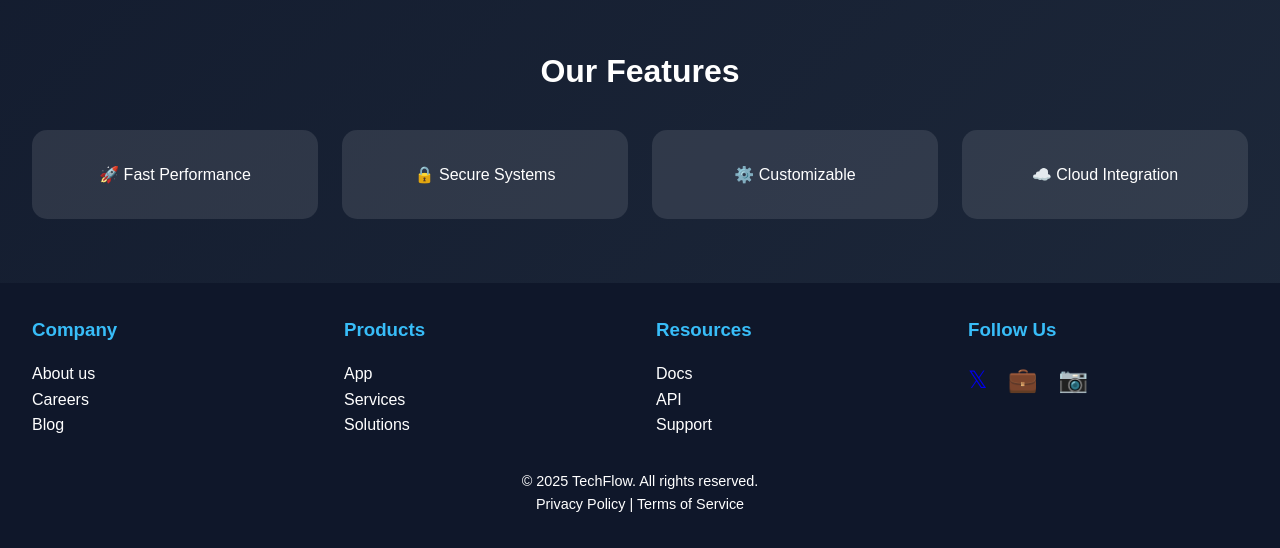
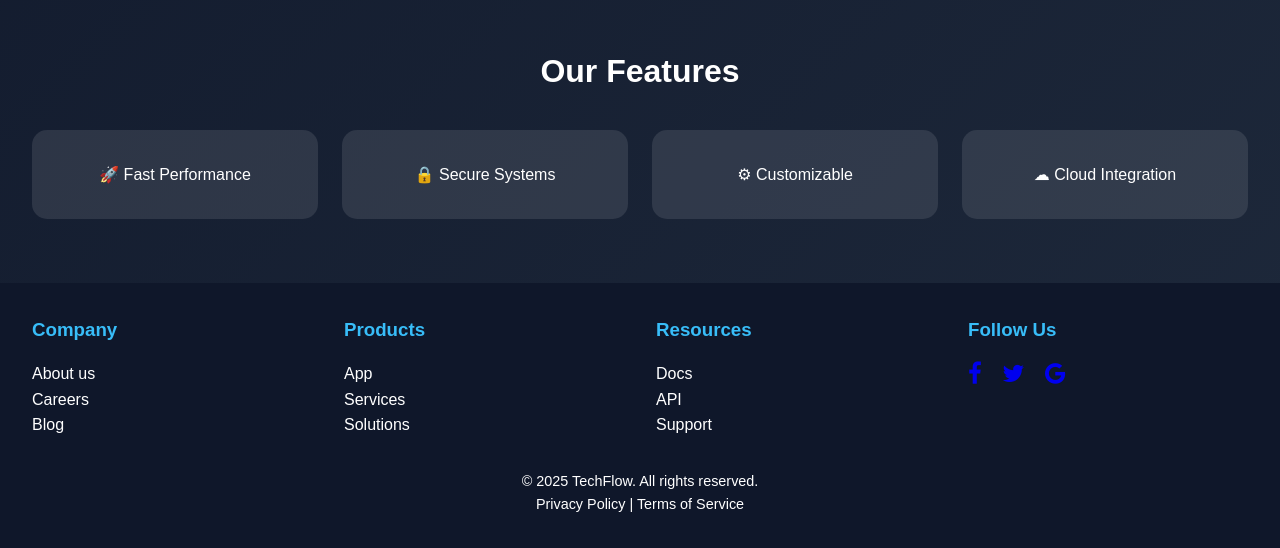
Before and after one commit to Shivam-090/Day-1-Landing-page-Elevate-Labs-TASK, a plain HTML site: page index.html in a window 1280 px wide. Shown: the part 888-1436 px from the top of the page. Drawn offline with Linux system fonts and the light colour scheme.

Commit message:
Update index.html

```diff
--- a/index.html
+++ b/index.html
@@ -5,6 +5,7 @@
   <meta name="viewport" content="width=device-width, initial-scale=1.0">
   <title>TechFlow Landing Page</title>
   <link rel="stylesheet" href="style.css">
+  <link rel="stylesheet" href="https://cdnjs.cloudflare.com/ajax/libs/font-awesome/4.7.0/css/font-awesome.min.css">
 </head>
 <body>
   <header>
@@ -32,10 +33,10 @@
   <section class="features" id="features">
     <h2>Our Features</h2>
     <div class="features-grid">
-      <div class="feature-card">🚀 Fast Performance</div>
-      <div class="feature-card">🔒 Secure Systems</div>
-      <div class="feature-card">⚙️ Customizable</div>
-      <div class="feature-card">☁️ Cloud Integration</div>
+      <div class="feature-card">&#128640; Fast Performance</div>
+      <div class="feature-card">&#128274; Secure Systems</div>
+      <div class="feature-card">&#x2699; Customizable</div>
+      <div class="feature-card">&#9729; Cloud Integration</div>
     </div>
   </section>
 
@@ -62,9 +63,9 @@
       <div class="footer-section">
         <h3>Follow Us</h3>
         <div class="social-icons">
-          <a href="#">&Xopf;</a>
-          <a href="#">💼</a>
-          <a href="#">📷</a>
+          <a href="#" class="fa fa-facebook"></a>
+          <a href="#" class="fa fa-twitter"></a>
+          <a href="#" class="fa fa-google"></a>
         </div>
       </div>
     </div>
```
